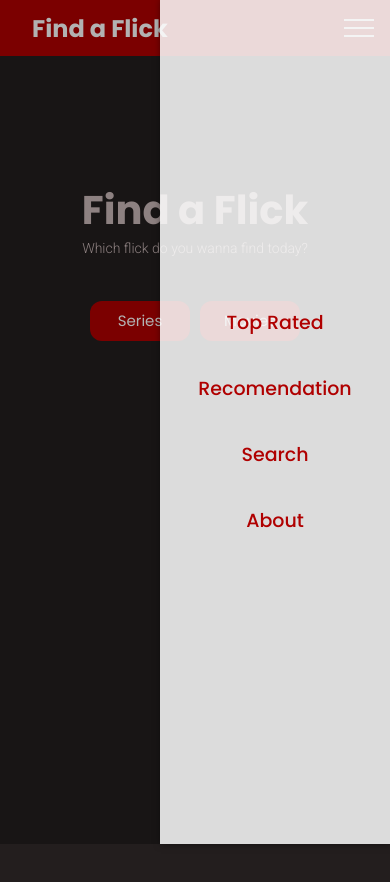
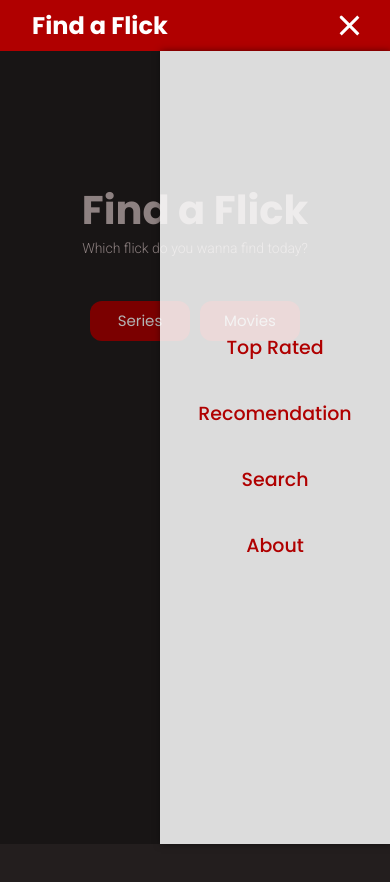
Before and after one commit to tassiaaccioly/findaflick, a React app: page / in a window 390 px wide. Both pictures are taken after a click on the button 359 px from the left and 28 px from the top of the page. Built offline with nearby package versions, Linux system fonts and the light colour scheme.

Commit message:
fixed side bar button

```diff
--- a/src/components/App.css
+++ b/src/components/App.css
@@ -1,4 +1,6 @@
-* {
+*,
+*:before,
+*:after {
   box-sizing: border-box;
 
   margin: 0;
--- a/src/components/movieslist/MoviesList.css
+++ b/src/components/movieslist/MoviesList.css
@@ -24,6 +24,7 @@
 
 .movielist-info h3 {
   font-size: 1.7rem;
+  text-align: left;
 }
 
 .movielist-info span {
@@ -32,13 +33,14 @@
 
 .movielist-info p {
   font-family: "Roboto", Helvetica, Arial, sans-serif;
+  font-size: 1.4rem;
   max-height: 170px;
   overflow-y: auto;
   overflow-x: hidden;
   text-align: center;
   margin: 5px 0;
-  font-weight: 300;
-  letter-spacing: 1px;
+  font-weight: 400;
+  line-height: 1.3;
 }
 
 .moviebutton-container {
--- a/src/components/movieslist/MoviesList.js
+++ b/src/components/movieslist/MoviesList.js
@@ -32,9 +32,7 @@ function MoviesList(props) {
 
   normalizeInput();
 
-  let number;
-
-  number = props.match.params.num;
+  let number = props.match.params.num;
 
   useEffect(() => {
     const fetchData = async () => {
--- a/src/components/navbar/Backdrop/Backdrop.css
+++ b/src/components/navbar/Backdrop/Backdrop.css
@@ -1,8 +1,8 @@
 .backdrop {
   position: fixed;
   width: 100%;
-  height: 100%;
-  top: 0;
+  height: 94%;
+  bottom: 0;
   left: 0;
   background: rgba(0, 0, 0, 0.3);
   z-index: 100;
--- a/src/components/navbar/Backdrop/Backdrop.js
+++ b/src/components/navbar/Backdrop/Backdrop.js
@@ -1,9 +1,9 @@
-import React from 'react';
+import React from "react";
 
-import './Backdrop.css';
+import "./Backdrop.css";
 
-const backdrop = props => (
-    <div className="backdrop" onClick={props.click} />
+const backdrop = (props) => (
+  <div className="backdrop" onClick={props.onClick} />
 );
 
 export default backdrop;
--- a/src/components/navbar/NavBar.js
+++ b/src/components/navbar/NavBar.js
@@ -5,23 +5,17 @@ import Backdrop from "./Backdrop/Backdrop";
 import Toolbar from "./Toolbar/Toolbar";
 
 function NavBar() {
-  const [state, setState] = useState({
-    sideDrawerOpen: false,
-  });
+  const [drawer, setDrawer] = useState(false);
 
-  function drawerToggleClickHandler() {
-    setState({ ...state, sideDrawerOpen: !state.sideDrawerOpen });
-  }
-
-  function backdropClickHandler() {
-    setState({ ...state, sideDrawerOpen: false });
+  function handleClick() {
+    setDrawer(!drawer);
   }
 
   return (
-    <div style={{ height: "100%" }}>
-      <Toolbar drawerClickHandler={drawerToggleClickHandler} />
-      <SideDrawer show={state.sideDrawerOpen} />
-      {state.sideDrawerOpen ? <Backdrop click={backdropClickHandler} /> : <></>}
+    <div>
+      <Toolbar handleClick={handleClick} drawer={drawer} />
+      <SideDrawer show={drawer} />
+      {drawer ? <Backdrop onClick={handleClick} /> : <></>}
     </div>
   );
 }
--- a/src/components/navbar/SideDrawer/DrawerToggleButton.css
+++ b/src/components/navbar/SideDrawer/DrawerToggleButton.css
@@ -1,22 +1,65 @@
 .toggle-button {
   display: flex;
   flex-direction: column;
-    justify-content: space-around;
-    height: 24px;
-    width: 30px;
+  align-items: center;
+  justify-content: center;
+  height: 50px;
+  width: 50px;
   background: transparent;
   border: none;
   cursor: pointer;
   padding: 0;
-    box-sizing: border-box;
+  position: relative;
 }
 
 .toggle-button:focus {
   outline: none;
 }
 
-.toggle-button__line {
+.buttonLine {
   width: 30px;
   height: 2px;
   background: white;
+  display: block;
+  position: relative;
+  transition: 0.5s ease-in-out;
 }
+
+.buttonLine:before,
+.buttonLine:after {
+  width: 100%;
+  height: 100%;
+  content: "";
+  display: block;
+  background: white;
+  position: absolute;
+  transition: 0.3s ease-in-out;
+}
+
+.buttonLine:before {
+  top: -8px;
+}
+
+.buttonLine:after {
+  bottom: -8px;
+}
+
+.line1:after {
+  transform: rotate(90deg);
+  height: 2px;
+  width: 25px;
+  bottom: 0;
+}
+
+.line1:before {
+  transform: rotate(90deg);
+  height: 3px;
+  width: 25px;
+  top: 0;
+}
+
+.line1 {
+  transform: rotate(135deg);
+  height: 3px;
+  width: 25px;
+}
--- a/src/components/navbar/SideDrawer/DrawerToggleButton.js
+++ b/src/components/navbar/SideDrawer/DrawerToggleButton.js
@@ -2,12 +2,12 @@ import React from "react";
 
 import "./DrawerToggleButton.css";
 
-const drawerToggleButton = (props) => (
+//props.drawer (state de abertura da sidebar)
+
+const DrawerToggleButton = (props) => (
   <button className="toggle-button" onClick={props.onClick}>
-    <div className="toggle-button__line" />
-    <div className="toggle-button__line" />
-    <div className="toggle-button__line" />
+    <span className={props.drawer ? "buttonLine line1" : "buttonLine"} />
   </button>
 );
 
-export default drawerToggleButton;
+export default DrawerToggleButton;
--- a/src/components/navbar/SideDrawer/SideDrawer.css
+++ b/src/components/navbar/SideDrawer/SideDrawer.css
@@ -1,19 +1,19 @@
 .side-drawer {
-  height: 100%;
+  height: 94%;
   background: rgba(255, 255, 255, 0.85);
   box-shadow: 1px 0px 7px rgba(0, 0, 0, 0.5);
   position: fixed;
-  top: 0;
+  bottom: 0;
   right: 0;
   width: 70%;
   max-width: 230px;
   z-index: 200;
-  transform: translateY(-100%);
+  transform: translateX(100%);
   transition: transform 0.2s ease-out;
 }
 
 .side-drawer.open {
-  transform: translateY(0);
+  transform: translateX(0);
 }
 
 .side-drawer ul {
--- a/src/components/navbar/SideDrawer/SideDrawer.js
+++ b/src/components/navbar/SideDrawer/SideDrawer.js
@@ -1,15 +1,13 @@
 import React from "react";
 import { Link } from "react-router-dom";
+
+import DrawerToggleButton from "./DrawerToggleButton";
 
 import "./SideDrawer.css";
 
 const sideDrawer = (props) => {
-  let drawerClasses = "side-drawer";
-  if (props.show) {
-    drawerClasses = "side-drawer open";
-  }
   return (
-    <nav className={drawerClasses}>
+    <nav className={props.show ? "side-drawer open" : "side-drawer"}>
       <ul>
         <li>
           <Link to="/toprated">Top Rated</Link>
--- a/src/components/navbar/Toolbar/Toolbar.css
+++ b/src/components/navbar/Toolbar/Toolbar.css
@@ -4,7 +4,7 @@
   left: 0;
   width: 100%;
   background: #b00000;
-  height: 56px;
+  height: 6%;
   z-index: 10;
 }
 
@@ -19,7 +19,6 @@
   margin-left: 1.6rem;
   display: flex;
   align-items: center;
-  /* justify-content: center; */
 }
 
 .toolbar__logo h1 {
@@ -54,6 +53,10 @@
   color: #231e1e;
 }
 
+.toolbar__toggle-button {
+  z-index: 1000;
+}
+
 @media (max-width: 768px) {
   .toolbar_navigation-items {
     display: none;
--- a/src/components/navbar/Toolbar/Toolbar.js
+++ b/src/components/navbar/Toolbar/Toolbar.js
@@ -2,6 +2,7 @@ import React from "react";
 import { Link } from "react-router-dom";
 
 import DrawerToggleButton from "../SideDrawer/DrawerToggleButton";
+
 import "./Toolbar.css";
 
 function Toolbar(props) {
@@ -14,7 +15,10 @@ function Toolbar(props) {
         </Link>
         <div className="spacer" />
         <div className="toolbar__toggle-button">
-          <DrawerToggleButton onClick={props.drawerClickHandler} />
+          <DrawerToggleButton
+            drawer={props.drawer}
+            onClick={props.handleClick}
+          />
         </div>
         <div className="toolbar_navigation-items">
           <ul>
--- a/src/components/recomendations/Recomendations.js
+++ b/src/components/recomendations/Recomendations.js
@@ -2,7 +2,7 @@ import React from "react";
 import { Link } from "react-router-dom";
 
 function Recomendations() {
-  const randomNum = Math.round(Math.random() * 20 + 1);
+  const randomNum = Math.round(Math.random() * 100 + 1);
 
   return (
     <div className="homepage-container">
--- a/src/components/searchbarmovies/SearchBarMovies.css
+++ b/src/components/searchbarmovies/SearchBarMovies.css
@@ -1,8 +1,9 @@
 .searchbar {
   width: 75vw;
+  max-width: 800px;
   height: clamp(3rem, 5vw, 6rem);
   border: 2px solid #cab9b9;
-  border-radius: 20px;
+  border-radius: clamp(10px, 2vw, 20px);
   display: flex;
   align-items: center;
   justify-content: left;
@@ -19,8 +20,16 @@
   text-align: center;
   font-size: clamp(1.3rem, 2vw, 2.5rem);
   width: 100%;
+  height: clamp(2.7rem, 4.7vw, 5.7rem);
   border: none;
+  margin: 0 auto;
   background-color: rgba(0, 0, 0, 0);
+}
+
+.searchbar .searchInput:focus {
+  outline: none;
+  border: 3px solid #b00000;
+  border-radius: clamp(10px, 2vw, 20px);
 }
 
 .secondaryBtn {
```
Lines whose indentation alone changed are shown as unchanged.
